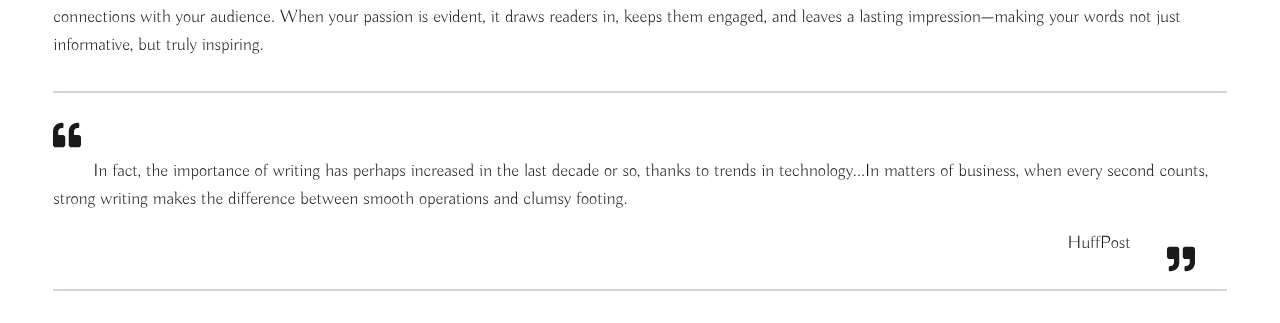
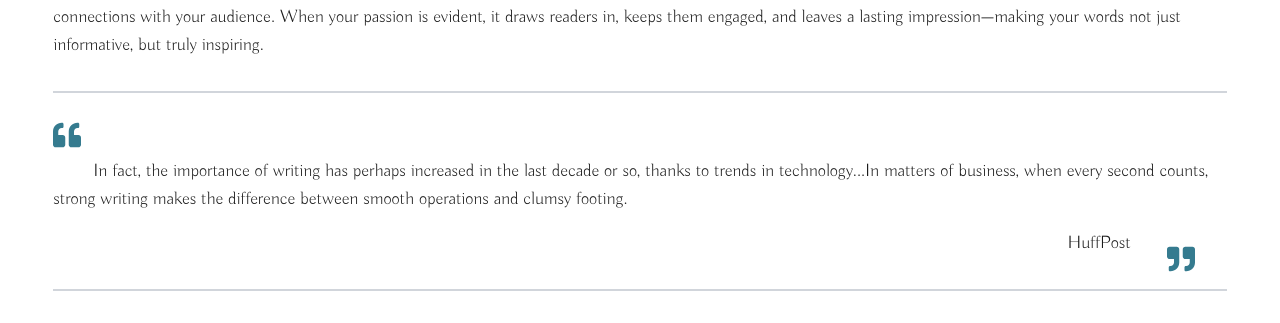
Before and after one commit to tmchuynh/phoenix-code-studio, a Next.js app: page /blogs/why-every-developer-should-write in a window 1280 px wide. Shown: the part 1181-1504 px from the top of the page. Built offline with nearby package versions, Linux system fonts and the light colour scheme.

Commit message:
change quotation colors

```diff
--- a/src/app/blogs/why-every-developer-should-write/page.tsx
+++ b/src/app/blogs/why-every-developer-should-write/page.tsx
@@ -93,7 +93,7 @@ const WhyWritingMattersBlog = () => {
         </section>
 
         <section className="relative flex flex-col w-full text-pretty pt-14 pb-6 border-t-2 border-b-2">
-          <FaQuoteLeft className="absolute size-7 top-7" />
+          <FaQuoteLeft className="absolute size-7 top-7 text-tertiary" />
           <p className="indent-10">
             {" "}
             In fact, the importance of writing has perhaps increased in the last
@@ -101,7 +101,7 @@ const WhyWritingMattersBlog = () => {
             business, when every second counts, strong writing makes the
             difference between smooth operations and clumsy footing.
           </p>
-          <FaQuoteRight className="absolute right-8 bottom-4 size-7" />
+          <FaQuoteRight className="absolute right-8 bottom-4 size-7 text-tertiary" />
           <p className="self-end mx-24">HuffPost</p>
         </section>
 
```
